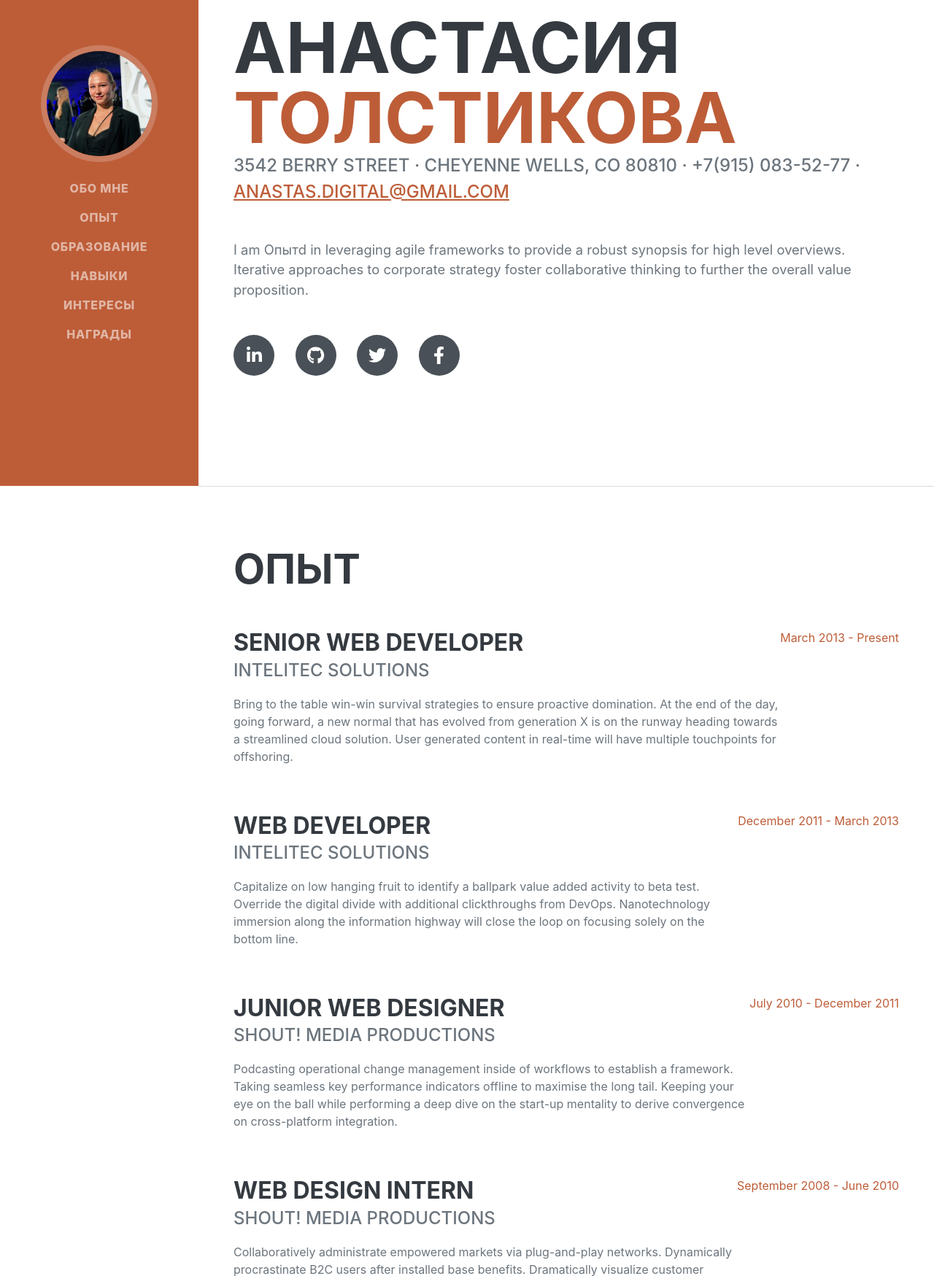
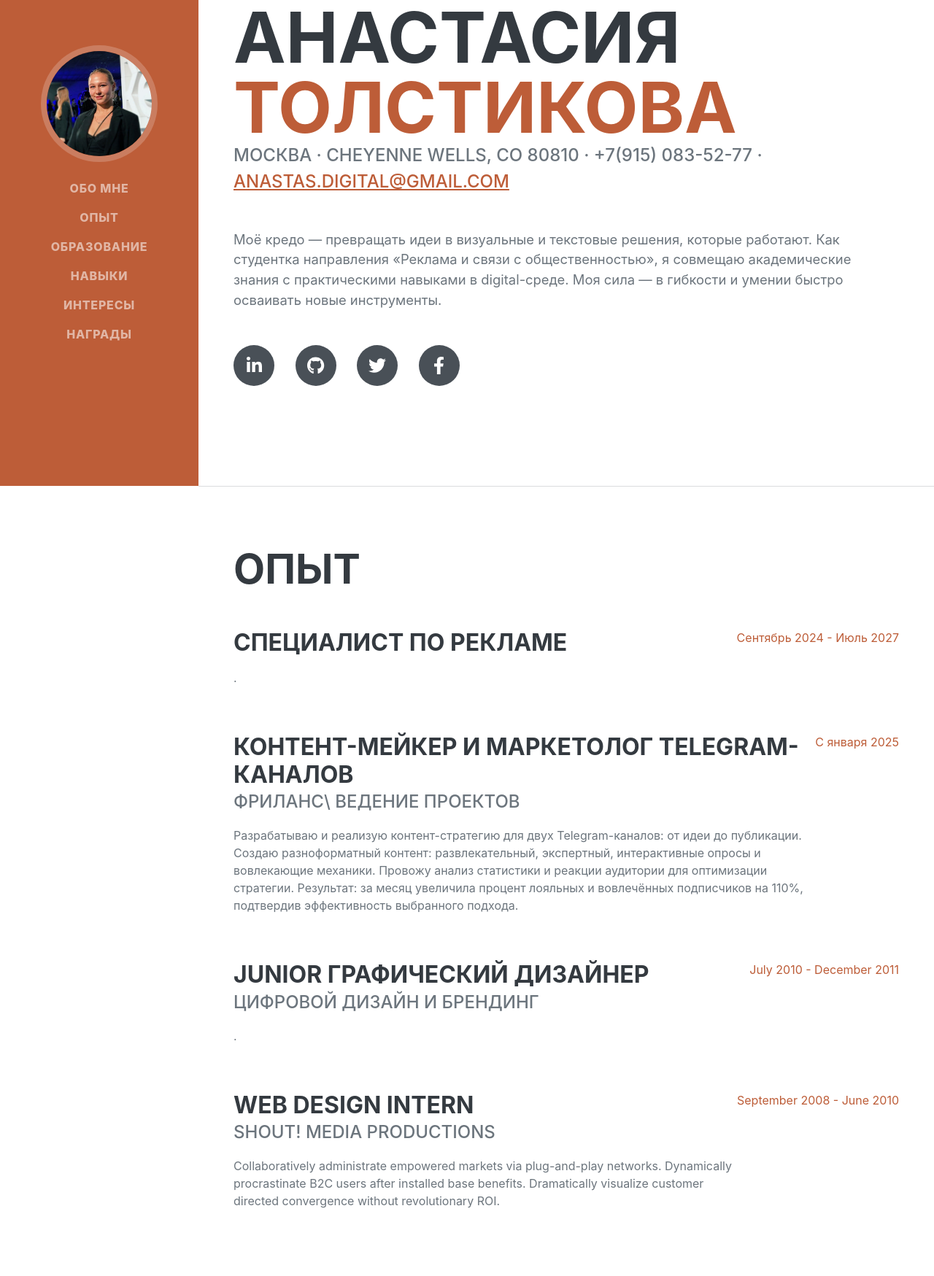
Before and after one commit to Sollola/Rezume, a plain HTML site: page index.html in a window 1280 px wide. Shown: the part 134-1883 px from the top of the page at 73% size. Drawn offline with nearby package versions, Linux system fonts and the light colour scheme; a web font is replaced by a local one.

Commit message:
Update index.html

```diff
--- a/index.html
+++ b/index.html
@@ -44,10 +44,10 @@
                         <span class="text-primary">Толстикова</span>
                     </h1>
                     <div class="subheading mb-5">
-                        3542 Berry Street · Cheyenne Wells, CO 80810 · +7(915) 083-52-77 ·
+                        Москва · Cheyenne Wells, CO 80810 · +7(915) 083-52-77 ·
                         <a href="mailto:anastas.digital@gmail.com">anastas.digital@gmail.com</a>
                     </div>
-                    <p class="lead mb-5">I am Опытd in leveraging agile frameworks to provide a robust synopsis for high level overviews. Iterative approaches to corporate strategy foster collaborative thinking to further the overall value proposition.</p>
+                    <p class="lead mb-5">Моё кредо — превращать идеи в визуальные и текстовые решения, которые работают. Как студентка направления «Реклама и связи с общественностью», я совмещаю академические знания с практическими навыками в digital-среде. Моя сила — в гибкости и умении быстро осваивать новые инструменты.</p>
                     <div class="social-icons">
                         <a class="social-icon" href="#!"><i class="fab fa-linkedin-in"></i></a>
                         <a class="social-icon" href="#!"><i class="fab fa-github"></i></a>
@@ -63,25 +63,25 @@
                     <h2 class="mb-5">Опыт</h2>
                     <div class="d-flex flex-column flex-md-row justify-content-between mb-5">
                         <div class="flex-grow-1">
-                            <h3 class="mb-0">Senior Web Developer</h3>
-                            <div class="subheading mb-3">Intelitec Solutions</div>
-                            <p>Bring to the table win-win survival strategies to ensure proactive domination. At the end of the day, going forward, a new normal that has evolved from generation X is on the runway heading towards a streamlined cloud solution. User generated content in real-time will have multiple touchpoints for offshoring.</p>
+                            <h3 class="mb-0">Специалист по рекламе</h3>
+                            <div class="subheading mb-3"> </div>
+                            <p>.</p>
                         </div>
-                        <div class="flex-shrink-0"><span class="text-primary">March 2013 - Present</span></div>
+                        <div class="flex-shrink-0"><span class="text-primary">Сентябрь 2024 - Июль 2027</span></div>
                     </div>
                     <div class="d-flex flex-column flex-md-row justify-content-between mb-5">
                         <div class="flex-grow-1">
-                            <h3 class="mb-0">Web Developer</h3>
-                            <div class="subheading mb-3">Intelitec Solutions</div>
-                            <p>Capitalize on low hanging fruit to identify a ballpark value added activity to beta test. Override the digital divide with additional clickthroughs from DevOps. Nanotechnology immersion along the information highway will close the loop on focusing solely on the bottom line.</p>
+                            <h3 class="mb-0">Контент-мейкер и маркетолог Telegram-каналов</h3>
+                            <div class="subheading mb-3">Фриланс\ Ведение проектов</div>
+                            <p>Разрабатываю и реализую контент-стратегию для двух Telegram-каналов: от идеи до публикации. Создаю разноформатный контент: развлекательный, экспертный, интерактивные опросы и вовлекающие механики. Провожу анализ статистики и реакции аудитории для оптимизации стратегии. Результат: за месяц увеличила процент лояльных и вовлечённых подписчиков на 110%, подтвердив эффективность выбранного подхода.</p>
                         </div>
-                        <div class="flex-shrink-0"><span class="text-primary">December 2011 - March 2013</span></div>
+                        <div class="flex-shrink-0"><span class="text-primary">С января 2025 </span></div>
                     </div>
                     <div class="d-flex flex-column flex-md-row justify-content-between mb-5">
                         <div class="flex-grow-1">
-                            <h3 class="mb-0">Junior Web Designer</h3>
-                            <div class="subheading mb-3">Shout! Media Productions</div>
-                            <p>Podcasting operational change management inside of workflows to establish a framework. Taking seamless key performance indicators offline to maximise the long tail. Keeping your eye on the ball while performing a deep dive on the start-up mentality to derive convergence on cross-platform integration.</p>
+                            <h3 class="mb-0">Junior Графический Дизайнер </h3>
+                            <div class="subheading mb-3">Цифровой дизайн и брендинг</div>
+                            <p>.</p>
                         </div>
                         <div class="flex-shrink-0"><span class="text-primary">July 2010 - December 2011</span></div>
                     </div>
```
